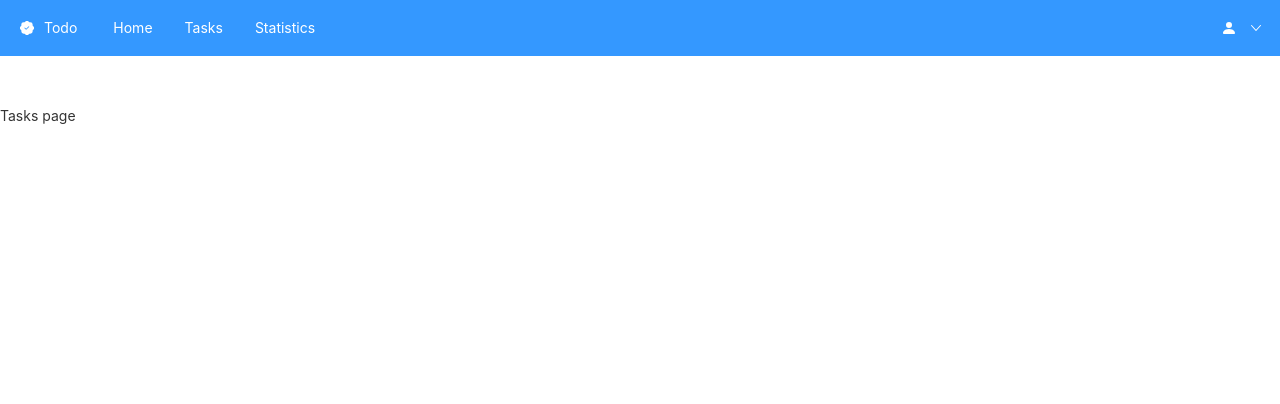
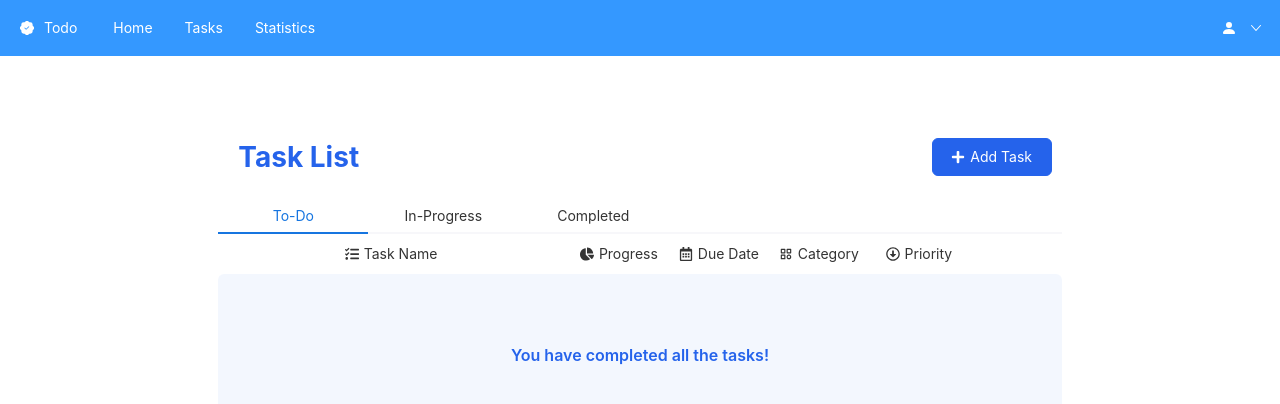
Before and after one commit to Nasi-Goreng-Pattaya/todo-frontend, a React (Vite) app: page /tasks in a window 1280 px wide. Shown: the top 404 px of the page. Built offline with nearby package versions, Linux system fonts and the light colour scheme.

Commit message:
add task list page

```diff
--- a/src/pages/Tasks.tsx
+++ b/src/pages/Tasks.tsx
@@ -1,5 +1,104 @@
+import { Col, Row, FlexboxGrid, Button, Nav, Panel } from "rsuite";
+import Style from "../styles/Tasks.module.css";
+import {
+  FaPlus,
+  FaTasks,
+  FaRegCalendarAlt,
+  FaRegArrowAltCircleDown,
+  FaChartPie,
+} from "react-icons/fa";
+import { BiCategory } from "react-icons/bi";
+import { useState } from "react";
+
+const EmptyTasksList = ({ active }: { active: string }) => {
+  return (
+    <Panel className={Style["no-task-panel"]}>
+      {active === "toDo" ? (
+        <p>You have completed all the tasks!</p>
+      ) : active === "inProgress" ? (
+        <p>You have no task in progress!</p>
+      ) : (
+        <p>You have no completed task!</p>
+      )}
+    </Panel>
+  );
+};
+
 const Tasks = () => {
-  return <div>Tasks page</div>;
+  const [active, setActive] = useState("toDo");
+
+  const handleAddTaskButton = () => {
+    // TODO prompt add task modal
+  };
+
+  return (
+    <FlexboxGrid justify="center">
+      <Col
+        xs={23}
+        md={21}
+        lg={18}
+        xl={16}
+        className={Style["tasks-list-section"]}
+      >
+        <Row className={Style["title-row"]}>
+          <Col xs={24}>
+            <h3>Task List</h3>
+          </Col>
+          <Col>
+            <Button
+              className={Style["add-task-btn"]}
+              startIcon={<FaPlus />}
+              onClick={() => handleAddTaskButton()}
+            >
+              Add Task
+            </Button>
+          </Col>
+        </Row>
+        <Nav
+          appearance="subtle"
+          activeKey={active}
+          className={Style["tasks-nav"]}
+        >
+          <Nav.Item eventKey="toDo" onClick={() => setActive("toDo")}>
+            To-Do
+          </Nav.Item>
+          <Nav.Item
+            eventKey="inProgress"
+            onClick={() => setActive("inProgress")}
+          >
+            In-Progress
+          </Nav.Item>
+          <Nav.Item eventKey="completed" onClick={() => setActive("completed")}>
+            Completed
+          </Nav.Item>
+        </Nav>
+        <Row className={Style["list-meta"]}>
+          <Col xs={6} sm={7} md={8} lg={9} xl={10} xxl={12}>
+            <FaTasks />
+            Task Name
+          </Col>
+          <Col className={Style["list-sm-col"]}>
+            <FaChartPie />
+            Progress
+          </Col>
+          <Col className={Style["list-sm-col"]}>
+            <FaRegCalendarAlt />
+            Due Date
+          </Col>
+          <Col className={Style["list-sm-col"]}>
+            <BiCategory />
+            Category
+          </Col>
+          <Col className={Style["list-sm-col"]}>
+            <FaRegArrowAltCircleDown />
+            Priority
+          </Col>
+          {/* <Col style={{ width: "40px", background: "red" }}>.</Col> */}
+        </Row>
+        <EmptyTasksList active={active} />
+      </Col>
+    </FlexboxGrid>
+  );
 };
 
 export default Tasks;
--- /dev/null
+++ b/src/styles/Tasks.module.css
@@ -0,0 +1,80 @@
+* {
+  box-sizing: border-box;
+}
+
+.tasks-list-section {
+  max-width: 1100px;
+  /* border: 1px solid #2563eb; */
+  /* border-radius: 20px; */
+  padding: 10px;
+}
+
+.tasks-list-section h3 {
+  padding: 20px;
+  color: #2563eb;
+}
+
+.title-row {
+  display: flex;
+  justify-content: space-between;
+  align-items: center;
+}
+
+.add-task-btn {
+  width: 120px;
+  margin: 0 10px;
+  background-color: #2563eb !important;
+  color: #ffffff !important;
+  border: 1px solid #2563eb !important;
+}
+
+.add-task-btn:hover {
+  background-color: #ffffff !important;
+  color: #2563eb !important;
+}
+
+.tasks-nav {
+  display: flex;
+}
+
+.tasks-nav > a {
+  width: 150px;
+  display: flex !important;
+  justify-content: center;
+}
+
+.list-meta {
+  margin: 10px 0;
+}
+
+.list-meta > div {
+  display: flex;
+  justify-content: center;
+  align-items: center;
+}
+
+.list-meta > div > svg {
+  margin-right: 5px;
+}
+
+.list-sm-col {
+  width: 75px;
+}
+
+.no-task-panel {
+  background-color: rgba(137, 171, 245, 0.1);
+}
+
+.no-task-panel p {
+  font-size: 16px;
+  font-weight: 600;
+  text-align: center;
+  margin: 50px 0;
+  color: #2563eb;
+}
+
+@media screen and (min-width: 700px) {
+  .list-sm-col {
+    width: 100px;
+  }
+}
```
